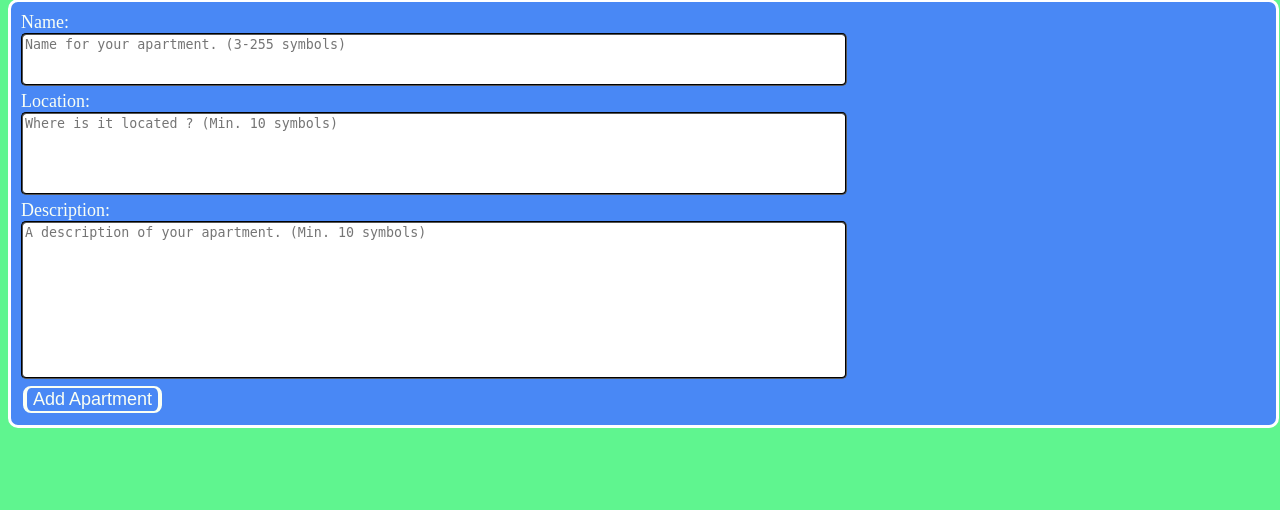
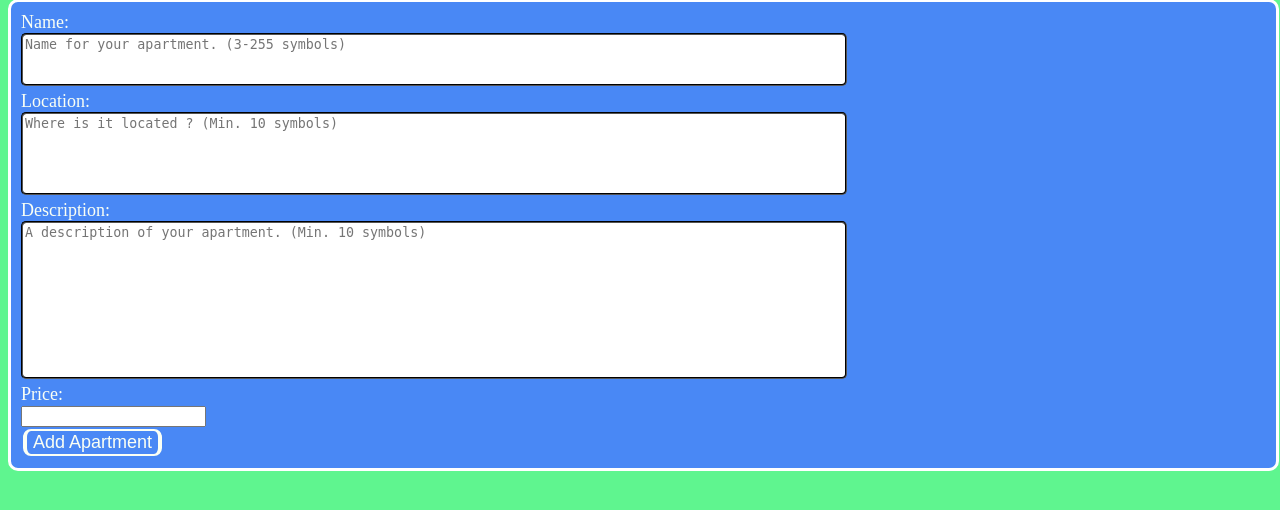
Before and after one commit to aon4o/Apartments-Flask_Web_App, a Flask app: page /apartments/create in a window 1280 px wide. Shown: the part 74-584 px from the top of the page. Run offline with Flask 2, Linux system fonts and the light colour scheme; the visitor is signed in with stand-in values (Sample User, id 1); data comes from the database, SQL or seed files in the repository.

Commit message:
Added prices to the Apartments.

```diff
--- a/app.py
+++ b/app.py
@@ -101,7 +101,8 @@ def apartment_create():
             name=form.name.data,
             user_id=form.user_id.data,
             location=form.location.data,
-            description=form.description.data
+            description=form.description.data,
+            price=form.price.data
         )
         if Apartment.query.filter_by(location=form.location.data).first():
             flash("Apartment location already taken!")
--- a/database.py
+++ b/database.py
@@ -19,6 +19,7 @@ class Apartment(db.Model, UserMixin):
     name = db.Column(db.VARCHAR(255), nullable=False)
     location = db.Column(db.VARCHAR(255), nullable=False, unique=True)
     description = db.Column(db.TEXT, nullable=False)
+    price = db.Column(db.FLOAT, nullable=False)
 
 
 class Comment(db.Model, UserMixin):
--- a/forms.py
+++ b/forms.py
@@ -1,7 +1,7 @@
 from flask_wtf import FlaskForm
 from wtforms import StringField, TextAreaField, PasswordField, BooleanField, \
-    HiddenField
-from wtforms.validators import InputRequired, Length
+    HiddenField, FloatField
+from wtforms.validators import InputRequired, Length, NumberRange
 from werkzeug.security import generate_password_hash, check_password_hash
 from flask_login import current_user
 
@@ -43,6 +43,8 @@ class ApartmentForm(FlaskForm):
         validators=[InputRequired(), Length(min=10)],
         render_kw={"placeholder"
                    : "A description of your apartment. (Min. 10 symbols)"})
+    price = FloatField('price',
+                       validators=[InputRequired(), NumberRange(min=1)])
 
 
 class CommentForm(FlaskForm):
--- a/templates/apartments/create.html
+++ b/templates/apartments/create.html
@@ -10,6 +10,7 @@
     <label>Name: </label><br>{{ form.name(rows='3',cols='100') }}<br>
     <label>Location: </label><br>{{ form.location (rows='5',cols='100')}}<br>
     <label>Description: </label><br>{{ form.description (rows='10',cols='100')}}<br>
+    <label>Price: </label><br>{{ form.price }}<br>
     <button type="submit">Add Apartment</button>
   </form>
 {% endblock body %}
--- a/templates/apartments/index.html
+++ b/templates/apartments/index.html
@@ -18,6 +18,9 @@
           <td><hr></td>
         </tr>
         <tr>
+          <td>Price: €{{ apartment.price }} per night.</td>
+        </tr>
+        <tr>
           <td>Address: {{ apartment.location }}</td>
         </tr>
       </tbody>
--- a/templates/apartments/show.html
+++ b/templates/apartments/show.html
@@ -13,11 +13,11 @@
     {% endif %}
     <h2>{{ apartment.name }}</h2>
     <p>added by {{ user.username }}</p>
-
     <hr/>
+    <p>Price: €{{ apartment.price }} per night.</p>
     <p>Address: {{ apartment.location }}</p>
     <p>Description: <br>{{ apartment.description }}</p>
-    <hr>
+    <hr/>
     <div class="comments">
       {% if comments %}
         <p>Comments:</p>
```
Also changed, not shown: 1 other file.
